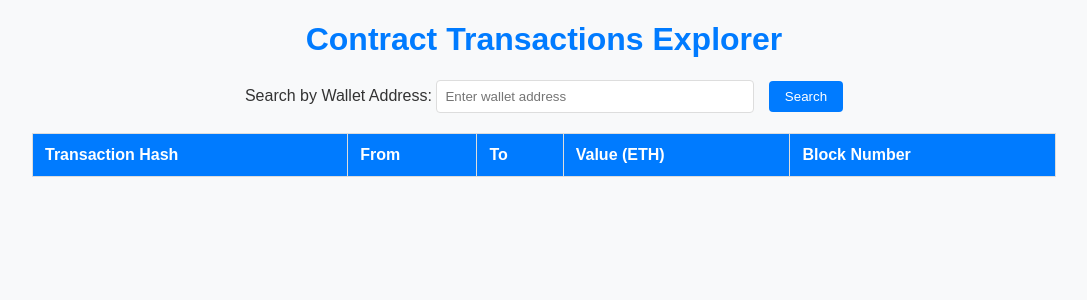
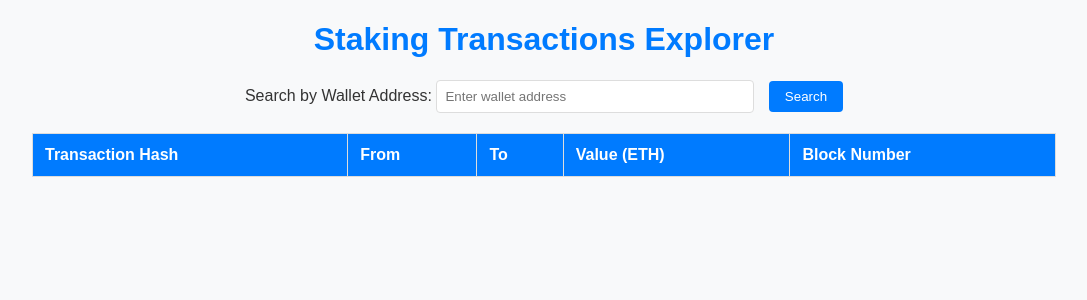
Before and after one commit to Asif2902/explorer-stake, a Node server app: page / in a window 1280 px wide. Shown: the top 300 px of the page, without its empty margins (96-1183 px from the left). Run offline with Node 20, Linux system fonts and the light colour scheme; data that the repository does not hold is empty.

Commit message:
update src/views/index.ejs

```diff
--- a/src/views/index.ejs
+++ b/src/views/index.ejs
@@ -4,11 +4,11 @@
 <head>
   <meta charset="UTF-8">
   <meta name="viewport" content="width=device-width, initial-scale=1.0">
-  <title>Contract Transactions Explorer</title>
+  <title>Staking Transactions Explorer</title>
   <link rel="stylesheet" href="/styles.css">
 </head>
 <body>
-  <h1>Contract Transactions Explorer</h1>
+  <h1> Staking Transactions Explorer</h1>
 
   <form method="get" action="/">
     <label for="wallet">Search by Wallet Address:</label>
```
